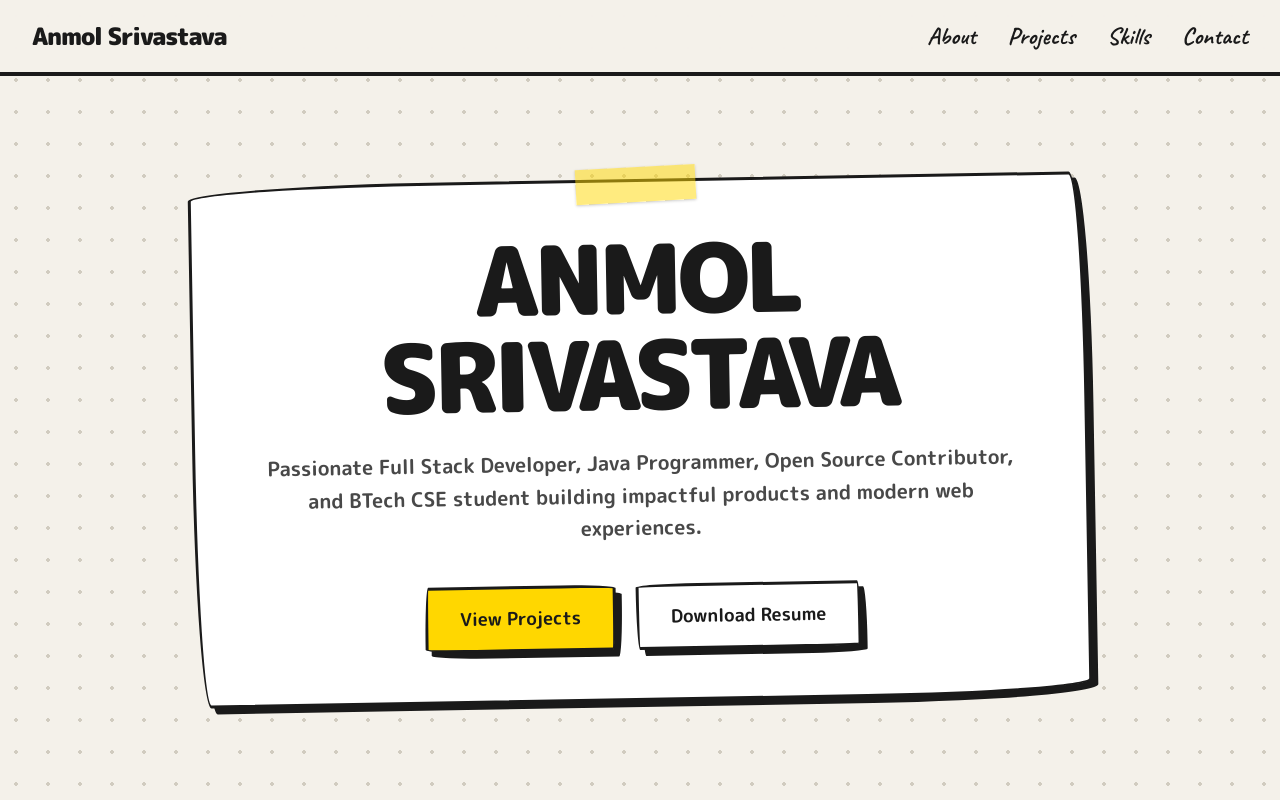
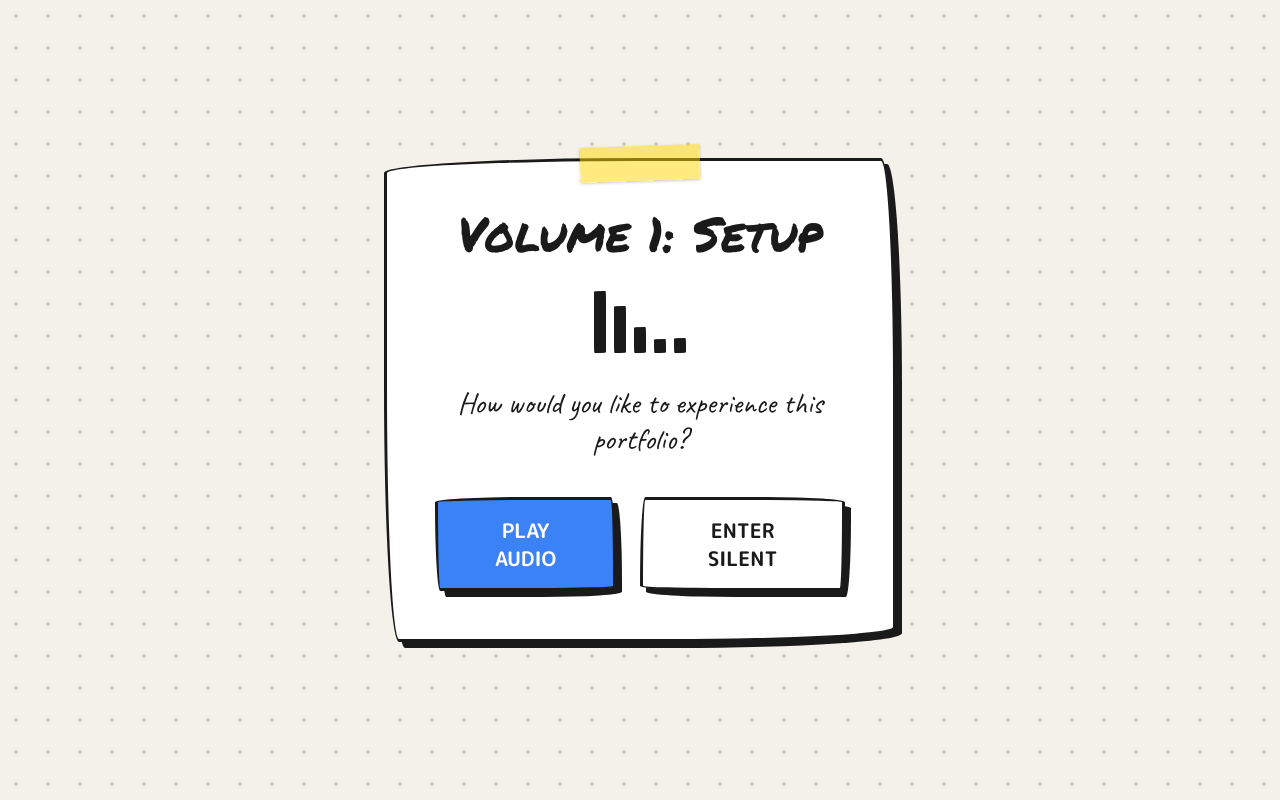
Before and after one commit to Anmol-Srivastava-073/portfolio, a React (Vite) app: page / in a window 1280 px wide. Shown: the top 800 px of the page. Built offline with nearby package versions, Linux system fonts and the light colour scheme.

Commit message:
Update App.jsx

```diff
--- a/src/App.jsx
+++ b/src/App.jsx
@@ -1,3 +1,4 @@
+import { useState } from 'react'
 import Navbar from './components/Navbar'
 import Hero from './components/Hero'
 import About from './components/About'
@@ -10,11 +11,26 @@ import Resume from './components/Resume'
 import Contact from './components/Contact'
 import Footer from './components/Footer'
 import BackgroundMusic from './components/BackgroundMusic'
+import WelcomeScreen from './components/WelcomeScreen'
 
 function App() {
+  const [hasEntered, setHasEntered] = useState(false)
+  const [playAudio, setPlayAudio] = useState(false)
+
+  const handleEnter = (withSound) => {
+    setPlayAudio(withSound)
+    setHasEntered(true)
+  }
+
+  // Show the landing page first
+  if (!hasEntered) {
+    return <WelcomeScreen onEnter={handleEnter} />
+  }
+
+  // Load the full site after they click a button
   return (
     <div className="min-h-screen overflow-hidden">
-      <BackgroundMusic />
+      <BackgroundMusic initialPlay={playAudio} />
       <Navbar />
       <Hero />
       <About />
```
